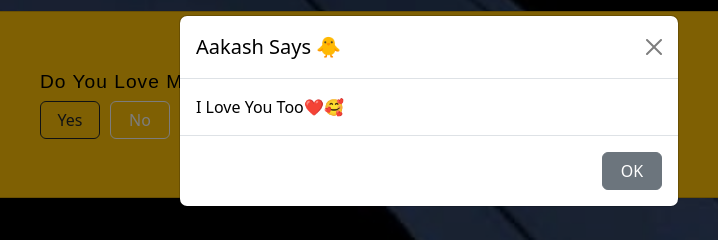
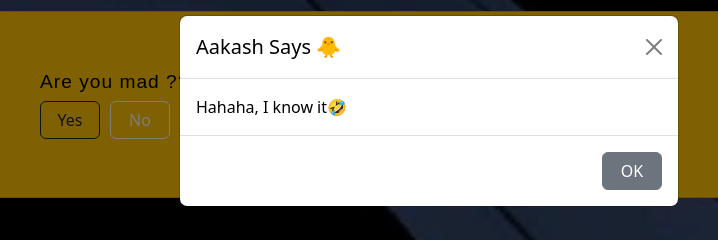
Before and after one commit to akash09gupta/JavaScript-Practice-, a plain HTML site: page index.html in a window 1280 px wide. Both pictures are taken after a click on the button "Yes". Shown: the part 289-529 px from the top of the page, 211-929 px from the left. Drawn offline with nearby package versions, Linux system fonts and the light colour scheme.

Commit message:
Update index.html

```diff
--- a/index.html
+++ b/index.html
@@ -49,7 +49,7 @@
 
   <div class="card text-bg-warning mb-3" style="max-width: 18rem;">
     <div class="card-body">
-      <h1 class="card-title">Do You Love Me ???❤️🥰</h1>
+      <h1 class="card-title">Are you mad ??😂</h1>
       <button type="button" class="btn btn-outline-dark" data-bs-toggle="modal" data-bs-target="#exampleModalCenter">
         Yes
       </button>
@@ -63,7 +63,7 @@
               <button type="button" class="btn-close" data-bs-dismiss="modal" aria-label="Close"></button>
             </div>
             <div class="modal-body">
-              I Love You Too❤️🥰
+              Hahaha, I know it🤣
             </div>
             <div class="modal-footer">
               <button type="button" class="btn btn-secondary" data-bs-dismiss="modal">OK</button>
```
